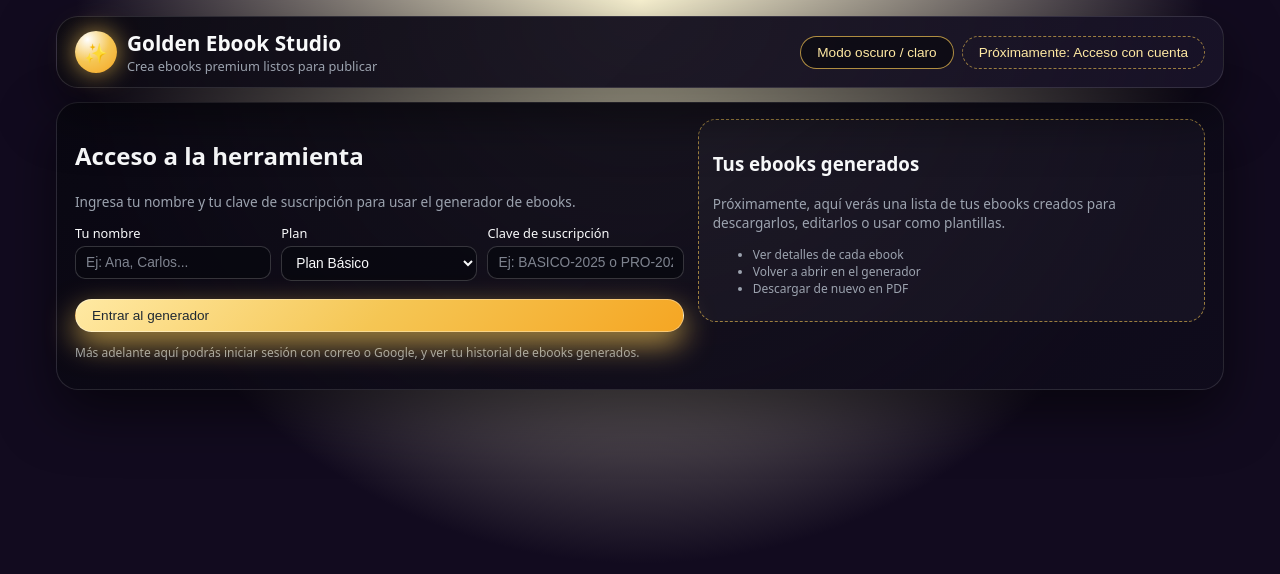
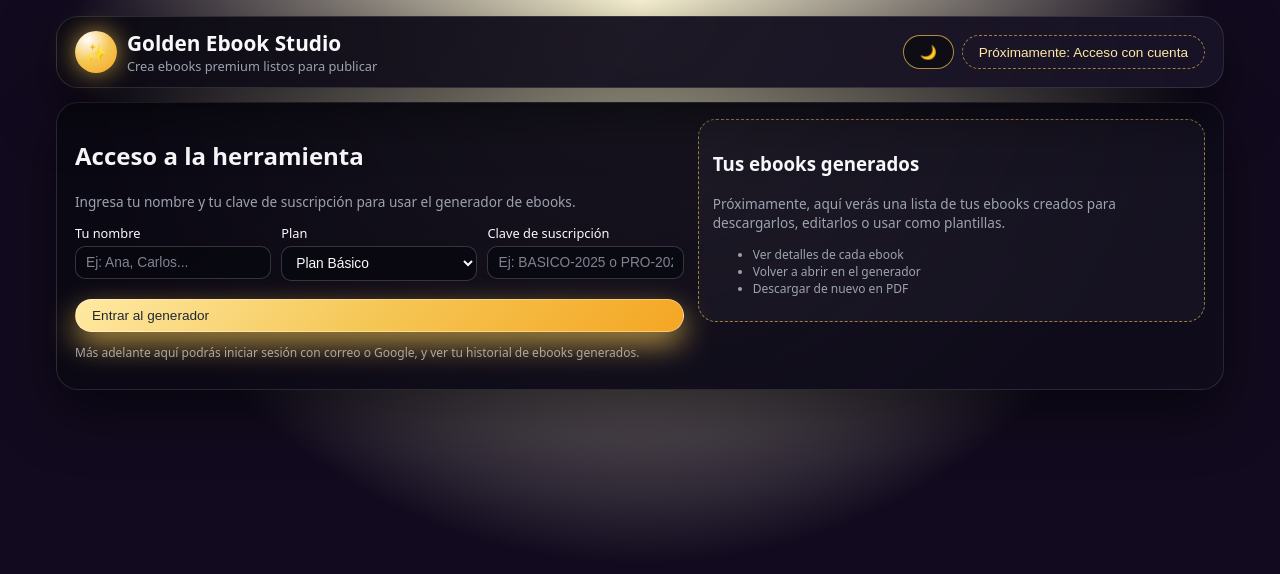
Before and after one commit to yoislancapramos-maker/ebook-ai-app, a plain HTML site: page index.html in a window 1280 px wide. Drawn offline with nearby package versions, Linux system fonts and the light colour scheme.

Commit message:
Update index.html

```diff
--- a/index.html
+++ b/index.html
@@ -25,9 +25,10 @@
       </div>
 
       <div class="header-actions">
-  <button id="themeToggleBtn" class="btn secondary" type="button">
-    Modo oscuro / claro
-  </button>
+ <button id="themeToggleBtn" class="btn secondary" type="button">
+  <span id="themeIcon">🌙</span>
+</button>
+
   <button class="btn ghost" id="fakeLoginBtn" type="button">
     Próximamente: Acceso con cuenta
   </button>
```
